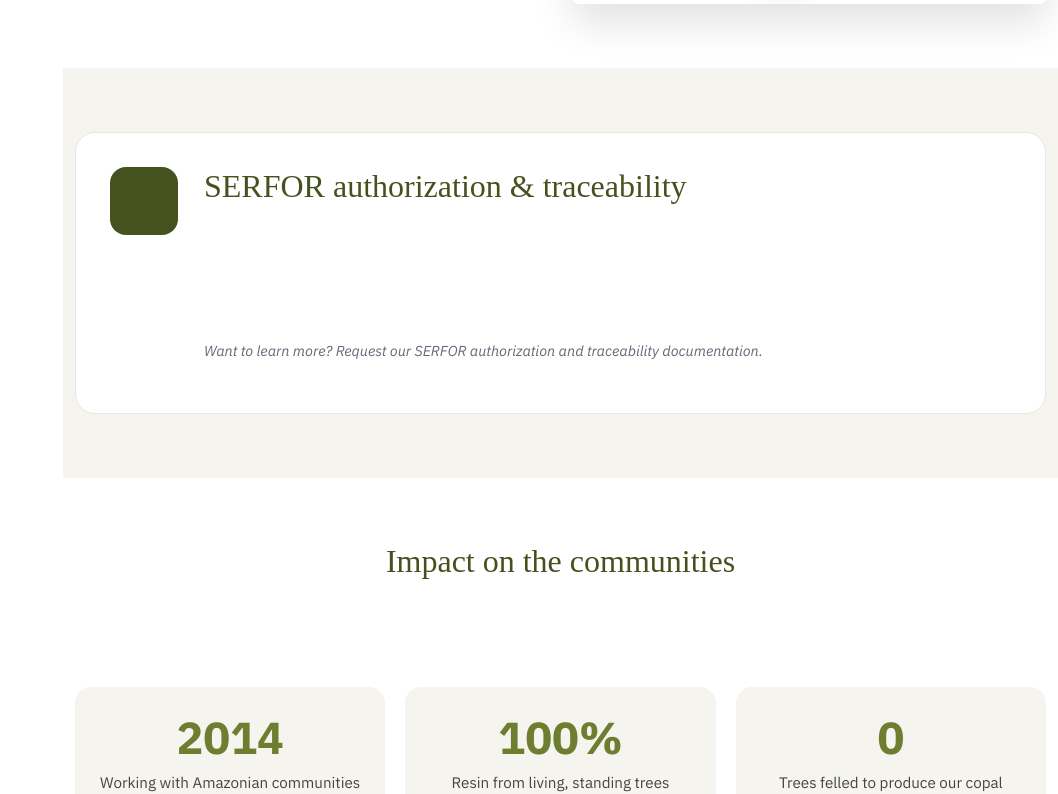
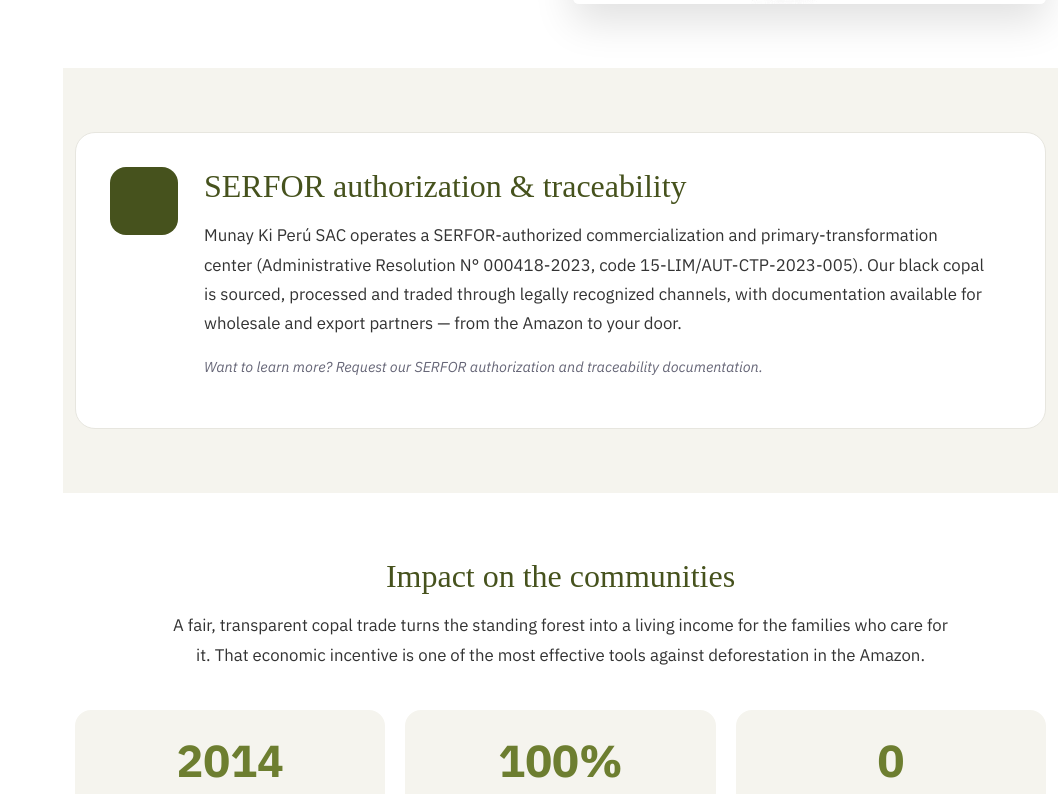
Before and after one commit to eespejoruiz/copalperu.com, a React (Vite) app in the folder lilon/: page /sustainability in a window 1280 px wide. Shown: the part 2006-2800 px from the top of the page, without its empty margins (222-1280 px from the left). Built offline with nearby package versions, Linux system fonts and the light colour scheme; some icons are missing.

Commit message:
fix(sustainability): p.sus-prose directos (secciones Certificacion y Comunidad) quedaban en blanco; color explicito en .sus-prose

```diff
--- a/lilon/src/sass/sustainability.scss
+++ b/lilon/src/sass/sustainability.scss
@@ -36,6 +36,8 @@
 }
 .sus-prose {
   max-width: 780px; margin: 0 auto;
+  color: #333;
+  font-size: 1.05rem; line-height: 1.75;
   p { font-size: 1.05rem; line-height: 1.75; color: #333; margin-bottom: 1rem; }
   &.text-center { text-align: center; }
 }
```
